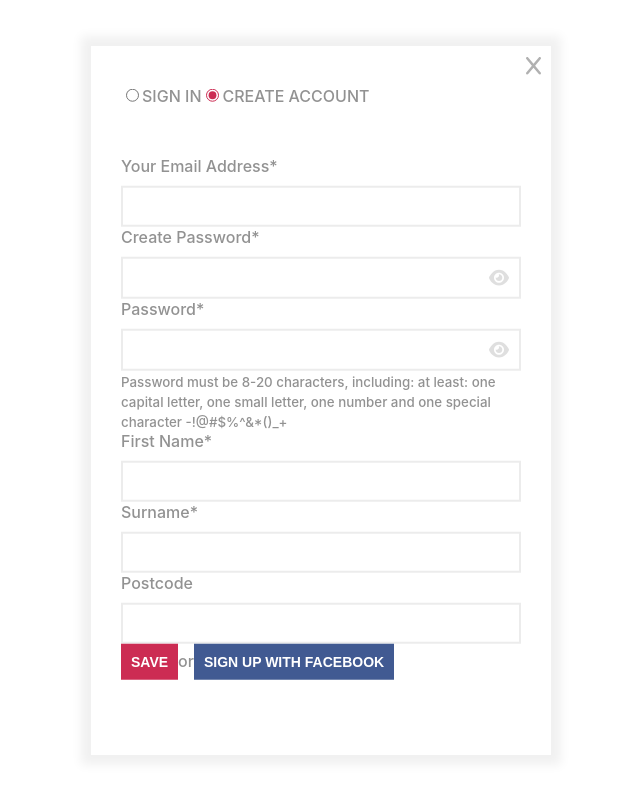
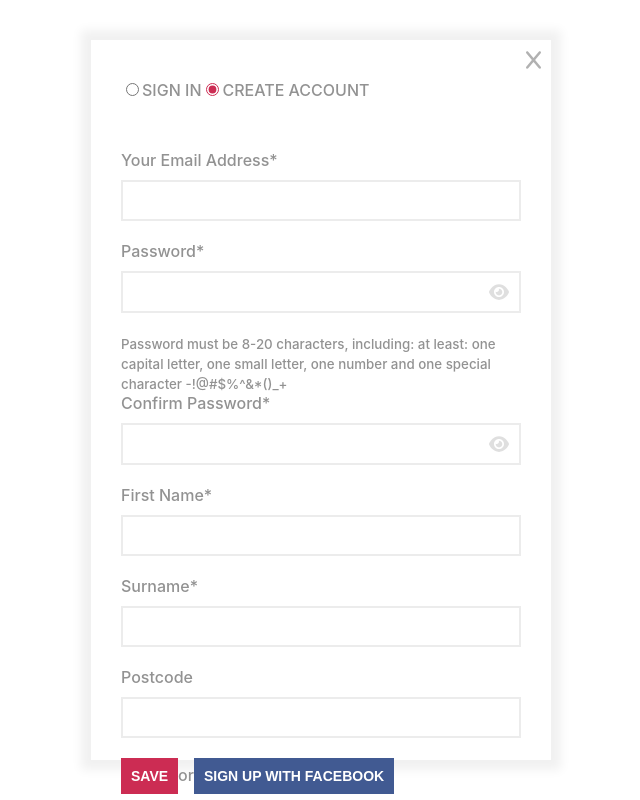
Before and after one commit to nikosAndr13/code-commerce, a React (Create React App) app: page / in a window 1280 px wide. Shown: the whole page, without its empty margins (319-959 px from the left). Built offline with nearby package versions, Linux system fonts and the light colour scheme.

Commit message:
Finish Part 1 SignUp/Login Form

```diff
--- a/src/App.css
+++ b/src/App.css
@@ -1,6 +1,6 @@
 .App {
   max-width: 400px;
-  height: fit-content;
+  max-height: 80vh;
   width:100%;
   position: absolute;
   top:50%;
--- a/src/Codecommerce.jsx
+++ b/src/Codecommerce.jsx
@@ -1,17 +1,160 @@
 import React from "react";
+import Customercard from "./CustomerCard/CustomerCard";
+import { defaultValues } from "./Data";
 import RenderSignUpIn from "./RenderSignUpIn";
+import {
+  emailValidation,
+  passwordValidation,
+  firstNameValidation,
+  surNameValidation,
+  postalCodeValidation,
+} from "./validations";
+
+class Codecommerce extends React.Component {
+  state = {
+    successfulSignIn: false,
+    accountData: defaultValues,
+    error: defaultValues,
+    signedUpUsers: [
+      {
+        email: "nickos2014andriopoulos@gmail.com",
+        password: "2014201420Ni!",
+        firstName: "Nikos",
+        lastName: "Andriopoulos",
+        postalCode: "12345",
+      },
+    ],
+  };
+
+  trackState = ({ target: { name, value } }) => {
+    this.setState((prevState) => ({
+      accountData: {
+        ...prevState.accountData,
+        [name]: value,
+      },
+    }));
+  };
+
+  resetForms = () => {
+    this.setState({
+      accountData:defaultValues,
+      error:defaultValues,
+    })
+  }
 
 
-class Codecommerce extends React.Component {
+  checkForError = () => {
+    const {error} = this.state;
+    for (const key in (error)) {
+      if (error[key] !== '')
+      return false
+    }
+    return true
+  };
 
+  checkForExistingAccount = () => {
+    const {signedUpUsers} = this.state;
+    const existingAccount = signedUpUsers.find( ({email}) => email === this.state.accountData.email)
+    if (existingAccount !== undefined) {
+      return true;
+    } else return false;
+  }
+
+  handleValidations = (name, value) => {
+    switch (name) {
+      case "email":
+        this.setState((prevState) => ({
+          error: { ...prevState.error, email: emailValidation(value) },
+        }));
+        break;
+      case "password":
+        this.setState((prevState) => ({
+          error: { ...prevState.error, password: passwordValidation(value) },
+        }));
+        break;
+      case "confirm":
+        this.setState((prevState) => ({
+          error: { ...prevState.error, confirm: this.confirmPassword() },
+        }));
+        break;
+      case "firstName":
+        this.setState((prevState) => ({
+          error: { ...prevState.error, firstName: firstNameValidation(value) },
+        }));
+        break;
+      case "surname":
+        this.setState((prevState) => ({
+          error: { ...prevState.error, surname: surNameValidation(value) },
+        }));
+        break;
+      case "postalCode":
+        this.setState((prevState) => ({
+          error: {
+            ...prevState.error,
+            postalCode: postalCodeValidation(value),
+          },
+        }));
+        break;
+      default:
+        break;
+    }
+  }
+
+  confirmPassword = () => {
+    const { password, confirm } = this.state.accountData;
+    return this.state.error.password !== undefined && password === confirm
+      ? ""
+      : "Passwords don't match";
+  };
+
+  handleSignIn = (e) => {
+    e.preventDefault();
+    (this.checkForError() && (this.checkForExistingAccount()))
+    ? this.setState({successfulSignIn: true})
+    : this.setState({successfulSignIn: false})
+  }
+
+  handleSubmit = (e) => {
+    e.preventDefault();
+    if (this.checkForError() && this.checkForExistingAccount()) {
+      this.setState((prevState) => {
+        const { email, password, firstName, lastName, postalCode } = this.state.accountData;
+        const newUser = {
+          email: email,
+          password: password,
+          firstName: firstName,
+          lastName: lastName,
+          postalCode: postalCode,
+        };
+        return {
+          signedUpUsers: [...prevState.signedUpUsers, newUser],
+        };
+      });
+    }
+  };
 
   render() {
     return (
       <>
-        <RenderSignUpIn />
-        <br/>
+        {this.state.successfulSignIn
+        ? (<Customercard />)
+        : (<RenderSignUpIn
+          signedUpUsers={this.state.signedUpUsers}
+          accountData={this.state.accountData}
+          error={this.state.error}
+          checkForError={this.checkForError}
+          trackState={this.trackState}
+          handleSignIn={this.handleSignIn}
+          handleSubmit={this.handleSubmit}
+          resetForms={this.resetForms}
+          handleValidations={this.handleValidations}
+          checkForExistingAccount={this.checkForExistingAccount}
+          successfulSignIn={this.state.successfulSignIn}
+          confirmPassword={this.confirmPassword}
+          />
+        )}
       </>
-    )
+    );
   }
 }
 
--- /dev/null
+++ b/src/CustomerCard/CustomerCard.jsx
@@ -0,0 +1,15 @@
+import React from "react";
+
+class Customercard extends React.Component {
+  state = {};
+
+  render() {
+    return (
+      <>
+        <h1>Customer Card</h1>
+      </>
+    );
+  }
+}
+
+export default Customercard;
--- a/src/Data.js
+++ b/src/Data.js
@@ -1,23 +1,25 @@
 export const inputsInfo = [
-  {label: 'Your Email Address*', type:"text", name:"email"},
-  {label: 'Password*', type:'password', name:'password'},
-  {label: 'First Name*', type:"text", name:"firstName"},
-  {label: 'Surname*', type:"text", name:"surname"},
-  {label: 'Postcode', type:"text", name:'postalCode'},
-]
+  { label: "Your Email Address*", type: "text", name: "email" },
+  { label: "Password*", type: "password", name: "password" },
+  { label: "First Name*", type: "text", name: "firstName" },
+  { label: "Surname*", type: "text", name: "surname" },
+  { label: "Postcode", type: "text", name: "postalCode" },
+];
 
-const confirmPassword = {label: 'Create Password*', type:"password", name:'create', };
+const confirmPassword = {
+  label: "Confirm Password*",
+  type: "password",
+  name: "confirm",
+};
 
 export const createNewAccount = Array.from(inputsInfo);
-createNewAccount.splice(1,0, confirmPassword);
+createNewAccount.splice(2, 0, confirmPassword);
 
-export const accountData = {
-  email: '',
-  password: '',
-  firstName:'',
-  surname:'',
-  postalCode:'',
-}
-
-export const createAccountData = JSON.parse(JSON.stringify(accountData));
-createAccountData.create = '';
+export const defaultValues = {
+  email: "",
+  password: "",
+  confirm: "",
+  firstName: "",
+  surname: "",
+  postalCode: "",
+};
--- a/src/RenderSignUpIn.jsx
+++ b/src/RenderSignUpIn.jsx
@@ -2,111 +2,84 @@ import React from "react";
 import Signin from "./SignupLogin/Signin";
 import Signup from "./SignupLogin/Signup";
 import X from "../src/assets/x-solid.svg";
-import styles from "../src/RenderSignUpIn.module.css"
-import {
-  emailValidation,
-  passwordValidation,
-  firstNameValidation,
-  surNameValidation,
-  postalCodeValidation,
-} from './validations';
-
-class RenderSignUpIn extends React.Component{
+import styles from "../src/RenderSignUpIn.module.css";
+class RenderSignUpIn extends React.Component {
   constructor(props) {
     super(props);
     this.state = {
       signedUp: false,
-        }
+    };
   }
 
+  switchForm = () => {
+    this.state.signedUp
+      ? this.setState({ signedUp: false })
+      : this.setState({ signedUp: true });
+    this.props.resetForms();
+  };
 
-  handleSignUpRender = () => {
-      this.state.signedUp
-      ? this.setState({signedUp: false})
-      : this.setState({signedUp:true})
-  }
-
-
-   trackState = ({target: {name,value}}) => {
-     this.setState((prevState) => ({
-       accountData: {
-         ...prevState.accountData,
-         [name]: value,
-        }
-      }))
-    console.log(name);
-    console.log(value);
-  }
-
-  handleValidations = (name, value) => {
-    // let errorText;
-    switch(name) {
-        case 'email' :
-            emailValidation(value);
-        break;
-      case 'password':
-            passwordValidation(value);
-        break;
-      case 'firstName' :
-            firstNameValidation(value);
-        break;
-      case 'surname' :
-            surNameValidation(value);
-        break;
-      case 'postalCode' :
-            postalCodeValidation(value);
-        break;
-         default: break;
-    }
-  }
-
-  handleBlur = ({target: {name, value}}) => {
-    this.handleValidations(name,value);
-  }
+  handleBlur = ({ target: { name, value } }) => {
+    this.props.handleValidations(name, value);
+    this.props.confirmPassword();
+  };
 
   revealPassword = (e) => {
     const inputType = e.target.previousSibling.type;
-    (inputType === 'password')
-    ? e.target.previousSibling.type = 'text'
-    : e.target.previousSibling.type = 'password'
-   }
+    inputType === "password"
+      ? (e.target.previousSibling.type = "text")
+      : (e.target.previousSibling.type = "password");
+  };
 
 
   render() {
     const radioData = [
-      {label:'SIGN IN', type: 'radio', name:'signIn', key:"sign In"},
-      {label:'CREATE ACCOUNT', type:'radio', name:'signIn', key:"create"},
-    ]
+      { label: "SIGN IN", type: "radio", name: "signIn", key: "sign In" },
+      { label: "CREATE ACCOUNT", type: "radio", name: "signIn", key: "create" },
+    ];
+    const { handleSignIn, error, accountData, trackState, checkForExistingAccount ,handleSubmit } = this.props;
     return (
       <>
         <div>
           <div>
-         {radioData.map(( item ) => (
+            {radioData.map((item) => (
               <label key={item.key}>
-            <input className={styles.radio}
-            type={item.type} name={item.name} onClick={this.handleSignUpRender} defaultChecked/>
+                <input
+                  className={styles.radio}
+                  type={item.type}
+                  name={item.name}
+                  onClick={this.switchForm}
+                  defaultChecked
+                />
                 {item.label}
               </label>
             ))}
           </div>
-        <img className={styles.imgWidth} src={X} alt="X"/>
+          <img className={styles.imgWidth} src={X} alt="X" />
         </div>
-        <br/>
-        {this.state.signedUp
-        ? (<Signin
+        <br />
+        {this.state.signedUp ? (
+          <Signin
             revealPassword={this.revealPassword}
-        trackState={this.trackState}
+            trackState={trackState}
             handleBlur={this.handleBlur}
-        />)
-        : <Signup
+            handleSignIn={handleSignIn}
+            accountData={accountData}
+            error={error}
+          />
+        ) : (
+          <Signup
             revealPassword={this.revealPassword}
-        trackState={this.trackState}
+            trackState={trackState}
             handleBlur={this.handleBlur}
-        />}
-
+            checkForExistingAccount={checkForExistingAccount()}
+            handleSubmit={handleSubmit}
+            accountData={accountData}
+            error={error}
+          />
+        )}
       </>
-  )}
+    );
+  }
 }
 
-
 export default RenderSignUpIn;
--- a/src/SignupLogin/Inputs/Inputs.module.css
+++ b/src/SignupLogin/Inputs/Inputs.module.css
@@ -1,6 +1,7 @@
 .inputsBorder {
   border:none;
   outline: none;
+  width: 100%;
 }
 
 .inputsWrapper {
--- a/src/SignupLogin/Signin.jsx
+++ b/src/SignupLogin/Signin.jsx
@@ -1,60 +1,42 @@
 import React from "react";
 import Text from "./Inputs/Inputs";
-import { inputsInfo , accountData} from "../Data";
-import styles from "../SignupLogin/SignIn.module.css"
+import { inputsInfo } from "../Data";
+import styles from "../SignupLogin/SignIn.module.css";
 
-
-class Signin extends React.Component {
-  constructor(props) {
-    super(props);
-    this.state= {
-      accountData: accountData,
-      defaultUser: {
-        email: 'nickos2014andriopoulos@gmail.com',
-        password: '2014201420Ni!',
-        firstName: 'Nikos',
-        lastName: 'Andriopoulos',
-        postalCode: '12345',
-      }
-    }
-  }
-
-  // trackState = ({target: {name,value}}) => {
-  //   this.setState((prevState) => ({
-  //     accountData: {
-  //       ...prevState.accountData,
-  //       [name]: value,
-  //     }
-  //   }))
-  // }
-
-  render() {
-    const {accountData} = this.state;
-    const {revealPassword, handleBlur, trackState} = this.props;
+const Signin = ({
+  revealPassword,
+  handleBlur,
+  trackState,
+  handleSignIn,
+  accountData,
+  error,
+}) => {
   return (
     <>
+      <form onSubmit={handleSignIn}>
         {inputsInfo.map((item) => (
           <div key={item.name}>
             <Text
               {...item}
               onChange={trackState}
+              autoComplete="off"
               value={accountData && accountData[item.name]}
-            autoComplete='off'
               onClick={revealPassword}
               onBlur={handleBlur}
+              error={error[item.name]}
             />
           </div>
         ))}
-      <button className={`${styles.buttons} ${styles.pink}`} type='submit'>SAVE</button>
+        <button className={`${styles.buttons} ${styles.pink}`} type="submit">
+          SAVE
+        </button>
         or
-      {/* <hr/>
-      or
-      <hr/> */}
-      <br/>
-      <button className={`${styles.buttons} ${styles.blue}`}>SIGN UP WITH FACEBOOK</button>
+        <button className={`${styles.buttons} ${styles.blue}`}>
+          SIGN UP WITH FACEBOOK
+        </button>
+      </form>
     </>
-    )
-  }
-}
+  );
+};
 
 export default Signin;
--- a/src/SignupLogin/Signup.jsx
+++ b/src/SignupLogin/Signup.jsx
@@ -1,104 +1,33 @@
 import React from "react";
 import Text from "./Inputs/Inputs";
-import { createAccountData, createNewAccount } from "../Data";
+import { createNewAccount } from "../Data";
 import styles from "../SignupLogin/SignUp.module.css";
 
-class Signup extends React.Component {
-  constructor(props) {
-    super(props);
-    this.state = {
-      accountData: createAccountData,
-      signedUpUsers: [
-        {
-          email: 'nickos2014andriopoulos@gmail.com',
-          password: '2014201420Ni!',
-          firstName: 'Nikos',
-          lastName: 'Andriopoulos',
-          postalCode: '12345',
-        }
-      ],
-    }
-  }
-
-  // trackState = ({target: {name,value}}) => {
-  //   this.setState((prevState) => ({
-  //     accountData: {
-  //       ...prevState.accountData,
-  //       [name]: value,
-  //     }
-  //   }))
-  // }
-
-
-  handleSubmit = (e) => {
-    e.preventDefault();
-    this.setState((prevState) => {
-    const {email, password, firstName, lastName, postalCode} = this.state.accountData;
-    const newUser = {
-      email: email,
-      password: password,
-      firstName: firstName,
-      lastName: lastName,
-      postalCode: postalCode,
-    }
-    return {
-      signedUpUsers: [...prevState.signedUpUsers, newUser],
-    }})
-  }
-
-  // handleValidations = (name, value) => {
-  //   // let errorText;
-  //   switch(name) {
-  //       case 'email' :
-  //           emailValidation(value);
-  //       break;
-  //     case 'password':
-  //           passwordValidation(value);
-  //       break;
-  //     case 'firstName' :
-  //           firstNameValidation(value);
-  //       break;
-  //     case 'lastName' :
-  //           surNameValidation(value);
-  //       break;
-  //     case 'postalCode' :
-  //           postalCodeValidation(value);
-  //       break;
-  //        default: break;
-  //   }
-  // }
-
-  // handleBlur = ({target: {name, value}}) => {
-  //   this.handleValidations(name,value);
-  // }
-
-  render() {
-    const {accountData} = this.state;
-    const {revealPassword, handleBlur, trackState} = this.props;
+const Signup = ({revealPassword, handleBlur, trackState, handleSubmit, checkForExistingAccount, error}) => {
+  console.log(error)
   return (
     <>
-      <form onSubmit={this.handleSubmit}>
+      <form onSubmit={handleSubmit}>
         {createNewAccount.map((item) => (
           <div key={item.name}>
             <Text
               {...item}
               onChange={trackState}
-            value={accountData && accountData[item.name]}
               autoComplete='off'
               onClick={revealPassword}
               onBlur={handleBlur}
+              account={checkForExistingAccount}
+              error={error && error[item.name] ? error[item.name] : null}
               />
           </div>
         ))}
         <button className={`${styles.buttons} ${styles.pink}`} type="submit">SAVE</button>
         or
-        <button className={`${styles.buttons} ${styles.blue}`}>
-          SIGN UP WITH FACEBOOK
-        </button>
+        <button className={`${styles.buttons} ${styles.blue}`}>SIGN UP WITH FACEBOOK</button>
       </form>
     </>
-    )
-  }
+  );
 }
 
+
 export default Signup;
```
Also changed, not shown: src/SignupLogin/Inputs/Inputs.jsx (+7 -3 lines), src/validations.js (+20 -23 lines). Lines whose indentation alone changed are shown as unchanged.
